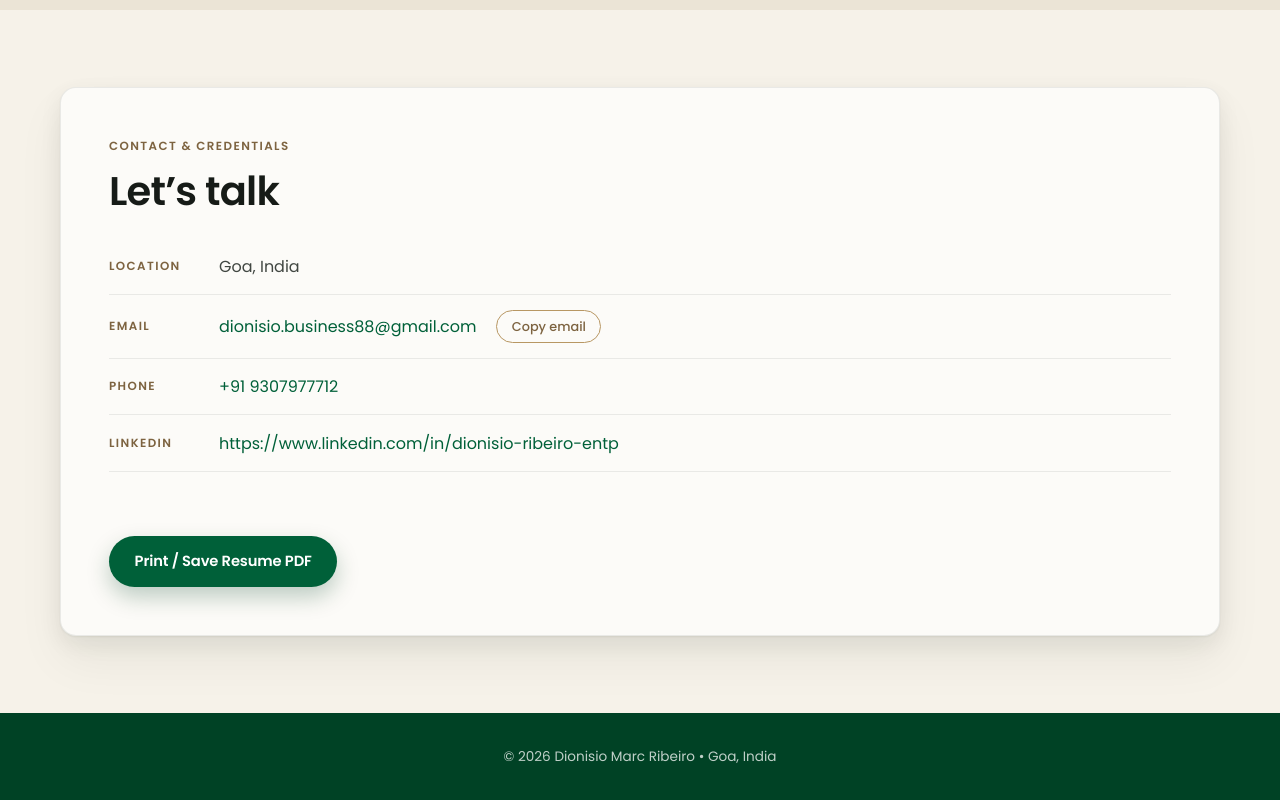
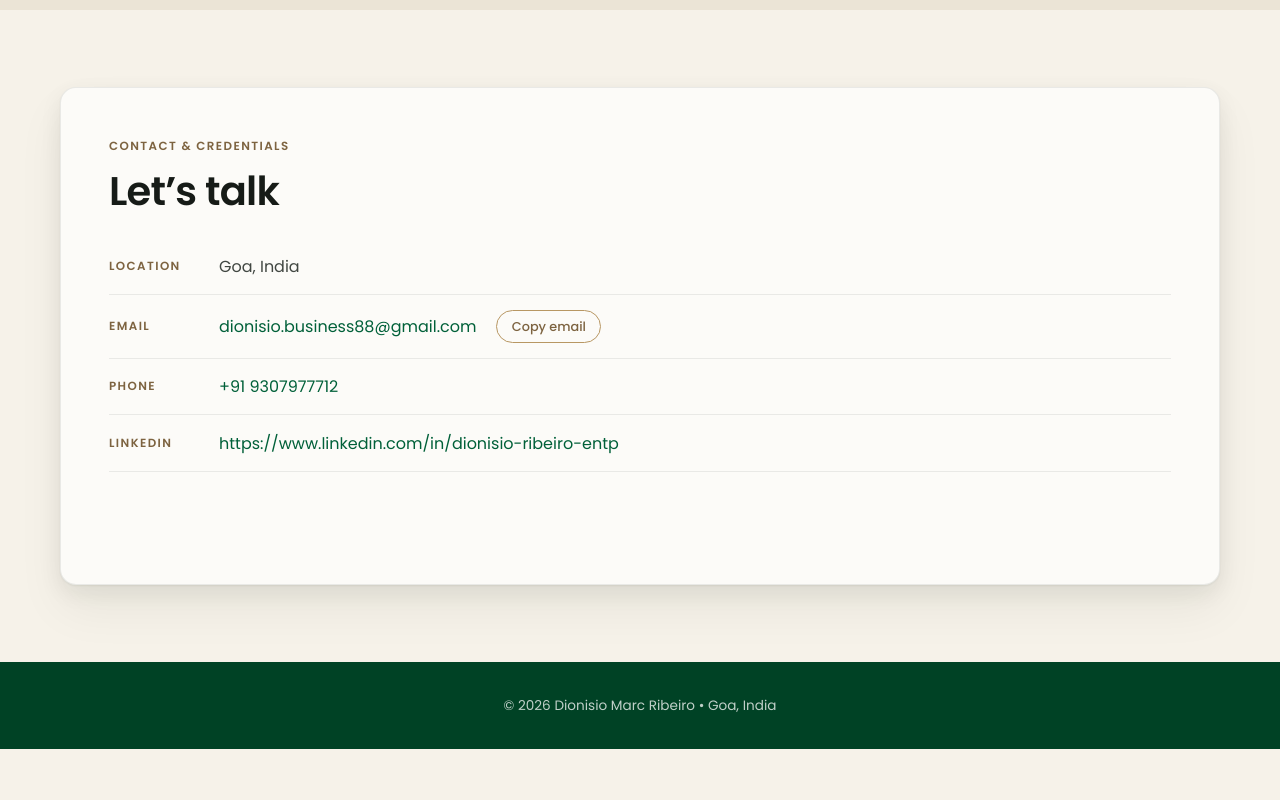
Before and after one commit to dionisiobusiness88/my-resume-website, a plain HTML site: page index.html in a window 1280 px wide. Shown: the part 4606-5406 px from the top of the page. After the commit the page ends 5355 px from the top, so only its background shows below. Drawn offline with Linux system fonts and the light colour scheme.

Commit message:
Update index.html

```diff
--- a/index.html
+++ b/index.html
@@ -206,7 +206,7 @@
           <li><span class="label">LinkedIn</span><a href="https://www.linkedin.com/in/dionisio-ribeiro-entp" target="_blank" rel="noopener">https://www.linkedin.com/in/dionisio-ribeiro-entp</a></li>
         </ul>
         <p class="toast" id="copyMsg" role="status" aria-live="polite"></p>
-        <button class="btn btn-solid" id="printBtn" type="button">Print / Save Resume PDF</button>
+
       </div>
     </div>
   </section>
```
